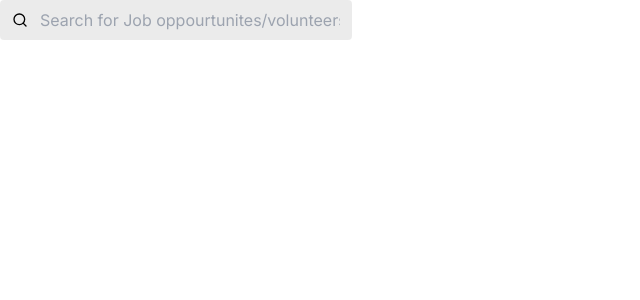
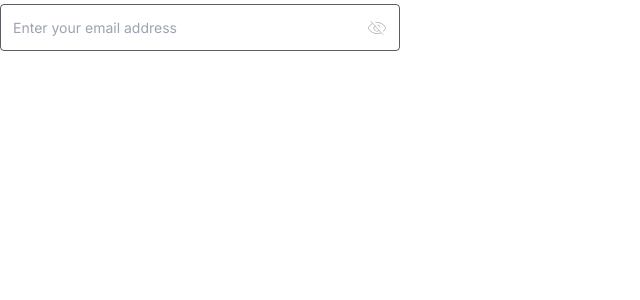
Before and after one commit to Build-Bridge/volulink, a Next.js app: page / in a window 1280 px wide. Shown: the top 300 px of the page, without its empty margins (0-640 px from the left). Built offline with nearby package versions, Linux system fonts and the light colour scheme.

Commit message:
feat:controlledInput

```diff
--- a/app/page.tsx
+++ b/app/page.tsx
@@ -1,9 +1,9 @@
-import ControlledSearch from "@/components/Reusables/ControlledSearch";
+import ControlledInput from "@/components/Reusables/ControlledInput";
 
 export default function Home() {
   return (
    <>
-   <ControlledSearch/>
+   <ControlledInput/>
    </>
   );
 }
--- a/components/Reusables/ControlledInput.tsx
+++ b/components/Reusables/ControlledInput.tsx
@@ -1,8 +1,12 @@
 import React from 'react'
+import { PiEyeThin, PiEyeSlashThin } from "react-icons/pi";
 
 const ControlledInput = () => {
   return (
-    <div>ControlledInput</div>
+    <div className='flex items-center gap-3 p-3 w-full max-w-[400px] border border-[#00030AA3] rounded my-1'>
+      <input className='flex-1 text-[#00030A52] text-[14px]' type="text" placeholder='Enter your email address' />
+      <PiEyeSlashThin className='text-[#00030A52]' size={20} />
+    </div>
   )
 }
 
```
